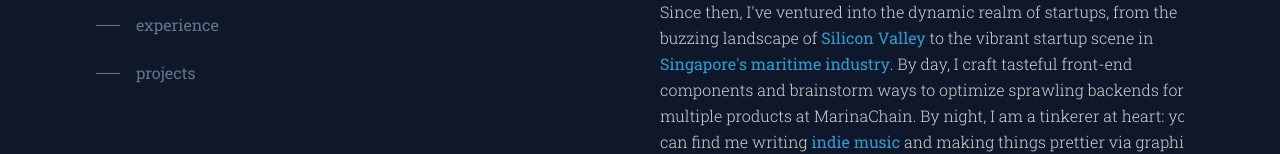
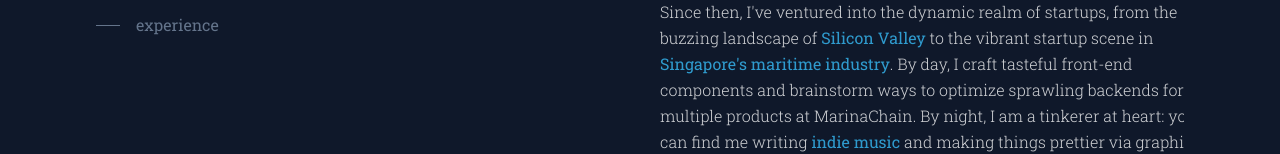
Before and after one commit to wireseo/v1, a Gatsby site: page / in a window 1280 px wide. Shown: the part 279-433 px from the top of the page. Built offline with nearby package versions, Linux system fonts and the light colour scheme; Gatsby itself is replaced by a stand-in of ours.

Commit message:
Remove projects side nav tab

```diff
--- a/src/components/layout.js
+++ b/src/components/layout.js
@@ -83,12 +83,12 @@ const Layout = ({ pageTitle, children }) => {
                   isActive={activeTab === "experience"}
                   setActiveTab={setActiveTab}
                 />
-                <Tab
+                {/* <Tab
                   to="#projects"
                   text="projects"
                   isActive={activeTab === "projects"}
                   setActiveTab={setActiveTab}
-                />
+                /> */}
               </ul>
             </nav>
 
```
